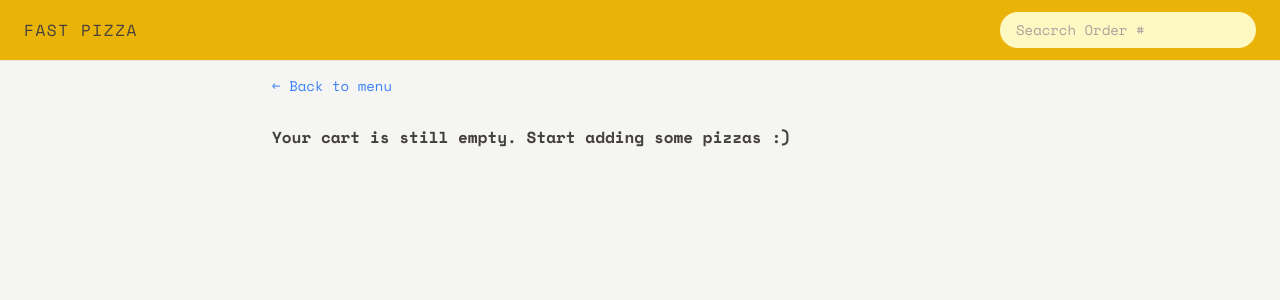
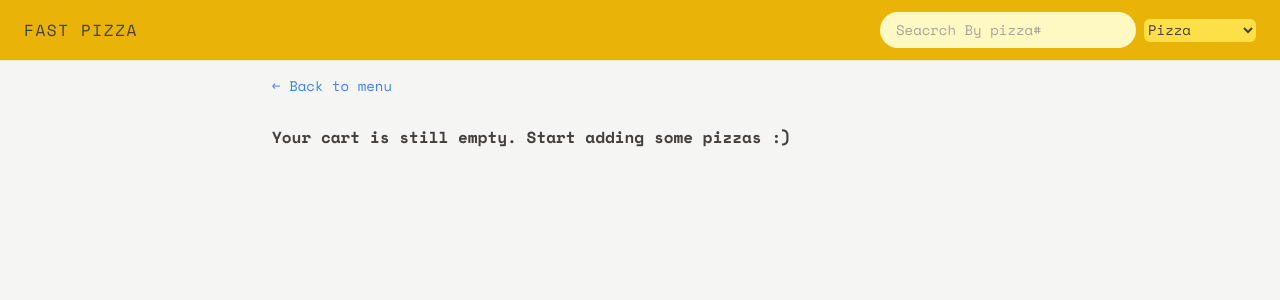
Before and after one commit to Abdo5-Mahmoud/Fast-Pizza, a React (Vite) app: page /order/new in a window 1280 px wide. Shown: the top 300 px of the page. Built offline with nearby package versions, Linux system fonts and the light colour scheme; no server answers.

Commit message:
update the search bar

```diff
--- a/package.json
+++ b/package.json
@@ -11,6 +11,7 @@
   },
   "dependencies": {
     "@reduxjs/toolkit": "^2.3.0",
+    "dotenv": "^16.4.7",
     "react": "^18.2.0",
     "react-dom": "^18.2.0",
     "react-redux": "^9.1.2",
--- a/src/features/menu/Menu.jsx
+++ b/src/features/menu/Menu.jsx
@@ -1,15 +1,27 @@
-import { useLoaderData } from 'react-router-dom';
+import { useLoaderData, useSearchParams } from 'react-router-dom';
 import { getMenu } from '../../services/apiRestaurant';
 import MenuItem from './MenuItem';
+import useFilteredMenu from './useFilteredMenu.js';
 
 function Menu() {
   const menu = useLoaderData();
+  // console.log(menu);
+
+  const [searchParams] = useSearchParams();
+  const value = searchParams.get('value');
+  const sortValue = searchParams.get('sort');
+  let filteredMenu = useFilteredMenu({ menu, value, sortValue });
+  console.log(filteredMenu);
 
   return (
     <ul className="divide-y divide-stone-200 px-2">
-      {menu.map((pizza) => (
-        <MenuItem pizza={pizza} key={pizza.id} />
-      ))}
+      {filteredMenu.length ? (
+        filteredMenu.map((pizza) => <MenuItem pizza={pizza} key={pizza.id} />)
+      ) : (
+        <p className="mt-[25%] text-center text-gray-400">
+          There is no such an {sortValue}...
+        </p>
+      )}
     </ul>
   );
 }
--- /dev/null
+++ b/src/features/menu/useFilteredMenu.js
@@ -0,0 +1,25 @@
+import React from 'react';
+
+const useFilteredMenu = ({ menu, value, sortValue }) => {
+  let filteredMenu = menu;
+  if (value)
+    filteredMenu = [...menu].filter((pizza) =>
+      pizza.name.toLowerCase().includes(`${value}`),
+    );
+  if (value && sortValue == 'ingredients')
+    filteredMenu = [...menu].filter((pizza) => {
+      for (let i in pizza.ingredients) {
+        if (pizza.ingredients[i].toLowerCase().includes(`${value}`)) {
+          return true;
+        }
+      }
+    });
+
+  console.log(menu);
+  console.log(value);
+  console.log(sortValue);
+
+  return filteredMenu;
+};
+
+export default useFilteredMenu;
--- a/src/features/order/SearchOrder.jsx
+++ b/src/features/order/SearchOrder.jsx
@@ -1,28 +1,47 @@
 import React, { useState } from 'react';
-import { useNavigate } from 'react-router-dom';
+import { useNavigate, useSearchParams } from 'react-router-dom';
 
 const SearchOrder = () => {
   const [query, setQuery] = useState('');
+  const [select, setSelect] = useState('pizza');
   const navigate = useNavigate();
+  const [searchParams, setSearchParams] = useSearchParams();
 
   function handleSubmit(e) {
     e.preventDefault();
+    searchParams.set('value', query);
+    setSearchParams(searchParams);
     if (!query) return;
-    navigate(`/order/${query}`);
     setQuery('');
+    if (select == 'id') navigate(`/order/${query}`);
   }
 
+  function handleSelect(value) {
+    setSelect(value);
+    searchParams.set('sort', value);
+    setSearchParams(searchParams);
+  }
   return (
-    <form onSubmit={handleSubmit} action="">
+    <form onSubmit={handleSubmit} action="" className="flex items-center gap-2">
       <input
-        placeholder="Seacrch Order #"
+        placeholder={`Seacrch By ${select}#`}
         type="search"
         value={query}
-        onChange={(e) => {
-          setQuery(e.target.value);
-        }}
+        onChange={(e) => setQuery(e.target.value)}
         className="w-28 rounded-full bg-yellow-100 px-4 py-2 text-sm transition-all duration-300 placeholder:text-stone-400 focus:outline-none focus:ring focus:ring-yellow-500 focus:ring-opacity-50 sm:w-64 sm:focus:w-72"
       />
+      <select
+        name="category"
+        defaultValue={'Pizza'}
+        className="w-12 rounded-md border-yellow-500 bg-yellow-300 text-sm outline-none sm:w-28"
+        onChange={(e) => handleSelect(e.target.value)}
+      >
+        <option className="border-none" value="id">
+          Id
+        </option>
+        <option value="Pizza">Pizza</option>
+        <option value="ingredients">Ingredients</option>
+      </select>
     </form>
   );
 };
--- a/src/services/apiRestaurant.js
+++ b/src/services/apiRestaurant.js
@@ -57,3 +57,12 @@ export async function updateOrder(id, updateObj) {
     throw Error('Failed updating your order');
   }
 }
+
+try {
+  const data = await fetch('sadfsadf');
+} catch (er) {
+  console.log(er);
+}
+
+
+// const [error,data] ?= await fetch('asdfasdf')
```
Also changed, not shown: 2 other files (tests, documents, lock files or other folders).
